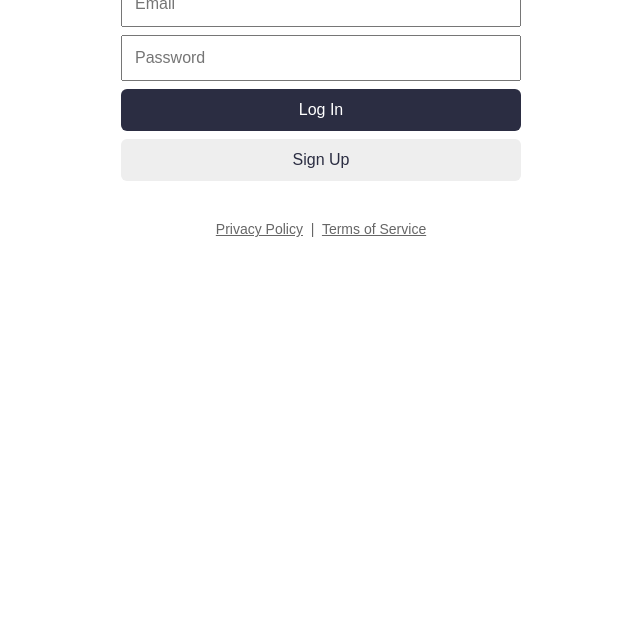
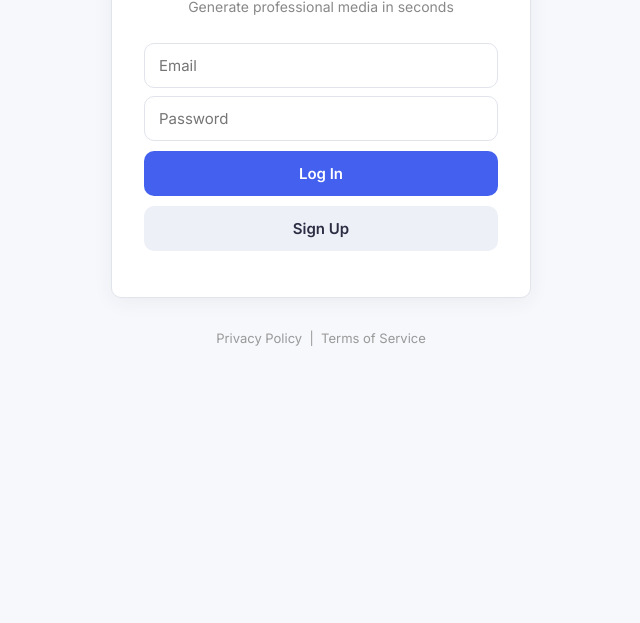
Before and after one commit to nowells254/media-engine, a website: page public/index.html in a window 1280 px wide. Shown: the part 177-800 px from the top of the page, without its empty margins (319-959 px from the left). Drawn offline with Linux system fonts and the light colour scheme.

Commit message:
Apply consistent design system across login and dashboard pages

```diff
--- a/public/index.html
+++ b/public/index.html
@@ -2,25 +2,68 @@
 <html>
 <head>
   <title>Media Engine - Log In</title>
+  <link rel="preconnect" href="https://fonts.googleapis.com">
+  <link href="https://fonts.googleapis.com/css2?family=Inter:wght@400;600;700&display=swap" rel="stylesheet">
   <style>
-    body { font-family: Arial, sans-serif; max-width: 400px; margin: 100px auto; padding: 0 20px; }
-    input, button { display: block; width: 100%; margin: 8px 0; padding: 12px; box-sizing: border-box; font-size: 16px; }
-    button { background: #2b2d42; color: white; border: none; cursor: pointer; border-radius: 6px; }
-    h1 { text-align: center; }
-    #authStatus { text-align: center; color: #555; }
+    :root {
+      --brand: #4361ee;
+      --brand-dark: #2b2d42;
+      --bg: #f7f8fc;
+      --border: #e2e4ec;
+      --radius: 10px;
+    }
+    body {
+      font-family: 'Inter', Arial, sans-serif;
+      background: var(--bg);
+      max-width: 420px;
+      margin: 0 auto;
+      padding: 80px 24px;
+      color: var(--brand-dark);
+    }
+    .card {
+      background: white;
+      border: 1px solid var(--border);
+      border-radius: var(--radius);
+      padding: 32px;
+      box-shadow: 0 4px 20px rgba(43,45,66,0.06);
+    }
+    h1 { text-align: center; font-size: 26px; font-weight: 700; margin-bottom: 4px; }
+    .tagline { text-align: center; color: #888; font-size: 14px; margin-bottom: 28px; }
+    input {
+      display: block; width: 100%; margin: 8px 0; padding: 12px 14px;
+      box-sizing: border-box; font-size: 15px; border: 1px solid var(--border);
+      border-radius: var(--radius); font-family: inherit;
+    }
+    input:focus { outline: none; border-color: var(--brand); }
+    button {
+      display: block; width: 100%; margin: 10px 0 0; padding: 13px;
+      box-sizing: border-box; font-size: 15px; font-weight: 600; border: none;
+      border-radius: var(--radius); cursor: pointer; font-family: inherit;
+      transition: opacity 0.15s;
+    }
+    button:hover { opacity: 0.9; }
+    .btn-primary { background: var(--brand); color: white; }
+    .btn-secondary { background: #eef0f7; color: var(--brand-dark); }
+    #authStatus { text-align: center; color: #666; font-size: 14px; margin-top: 14px; }
+    .footer-links { text-align: center; color: #999; font-size: 13px; margin-top: 32px; }
+    .footer-links a { color: #999; text-decoration: none; }
+    .footer-links a:hover { text-decoration: underline; }
   </style>
 </head>
 <body>
 
-  <h1>Media Engine</h1>
+  <div class="card">
+    <h1>Media Engine</h1>
+    <p class="tagline">Generate professional media in seconds</p>
 
-  <input type="email" id="email" placeholder="Email">
-  <input type="password" id="password" placeholder="Password">
-  <button onclick="login()">Log In</button>
-  <button onclick="signup()" style="background:#eee; color:#2b2d42;">Sign Up</button>
-  <p id="authStatus"></p>
+    <input type="email" id="email" placeholder="Email">
+    <input type="password" id="password" placeholder="Password">
+    <button class="btn-primary" onclick="login()">Log In</button>
+    <button class="btn-secondary" onclick="signup()">Sign Up</button>
+    <p id="authStatus"></p>
+  </div>
 
-  <p style="text-align:center; color:#666; font-size:14px; margin-top:40px;"><a href="/privacy.html" style="color:#666;">Privacy Policy</a> &nbsp;|&nbsp; <a href="/terms.html" style="color:#666;">Terms of Service</a></p>
+  <p class="footer-links"><a href="/privacy.html">Privacy Policy</a> &nbsp;|&nbsp; <a href="/terms.html">Terms of Service</a></p>
 
   <script>
     const API_BASE = window.location.origin;
```
Also changed, not shown: public/dashboard.html (+69 -23 lines).
